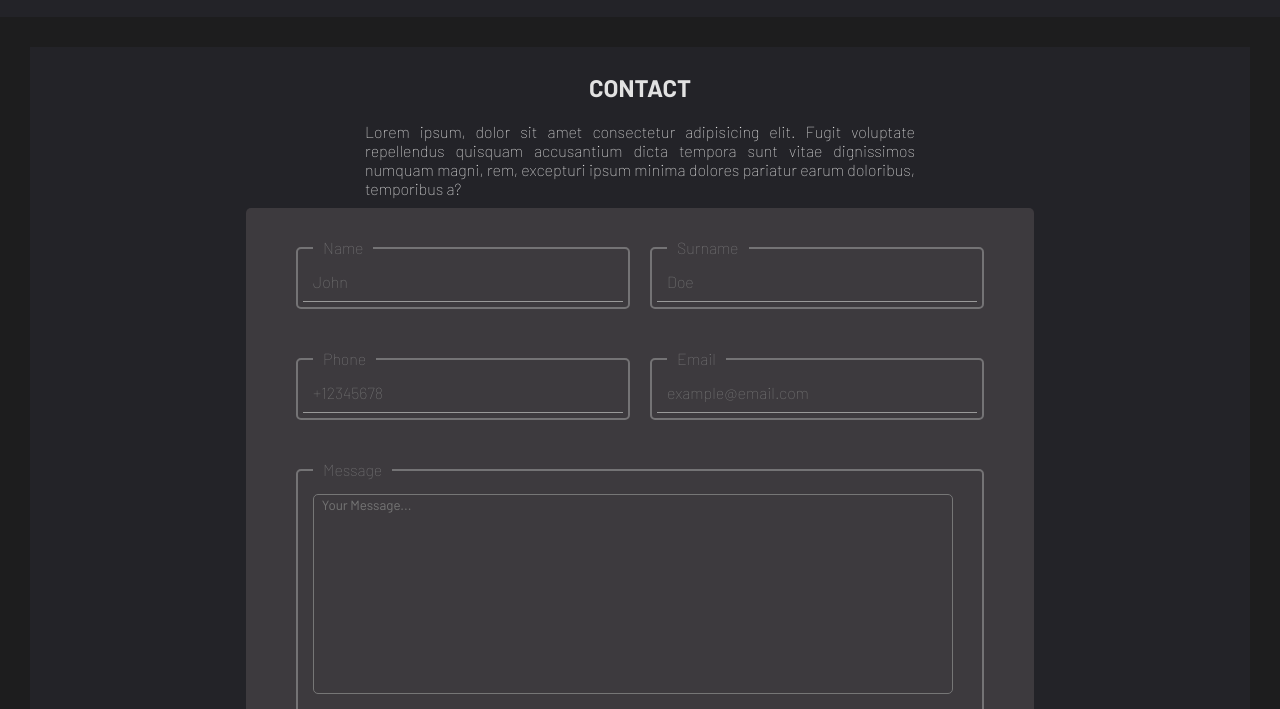
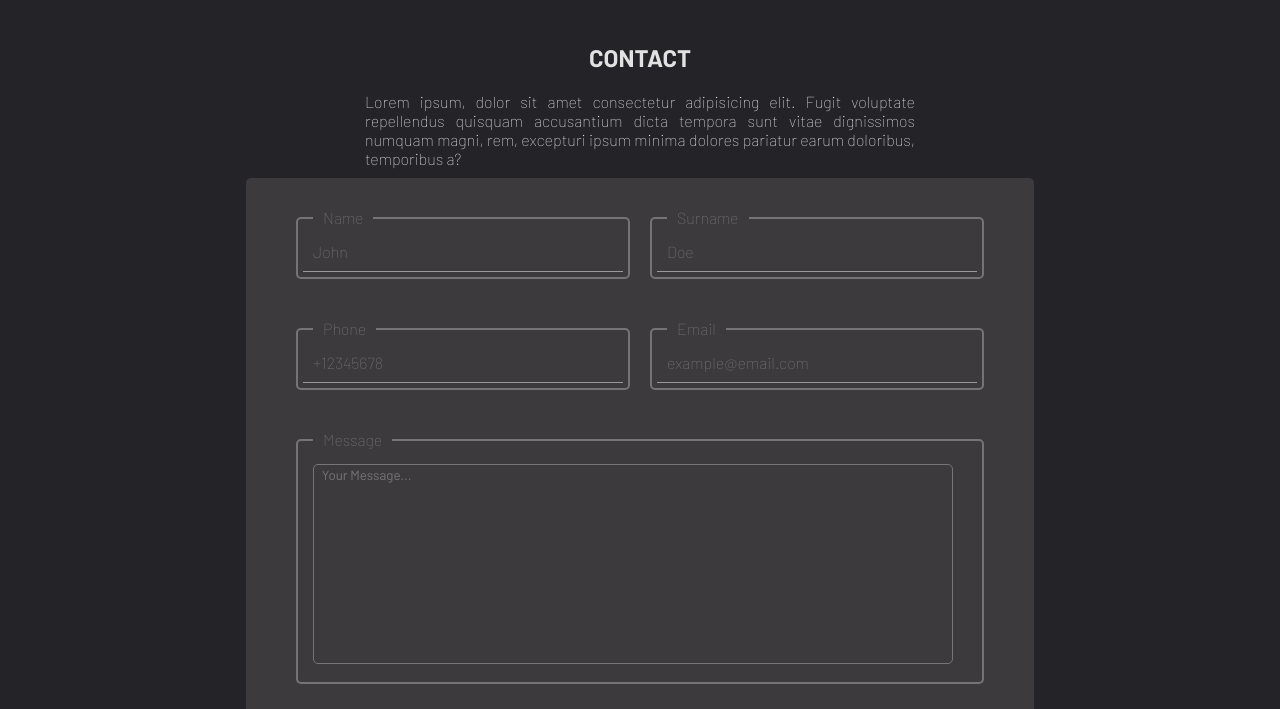
Before and after one commit to Juan-Hisa/Rent-car-JH, a plain HTML site: page pages/contact.html in a window 1280 px wide. Shown: the part 61-770 px from the top of the page. Drawn offline with nearby package versions, Linux system fonts and the light colour scheme.

Commit message:
Desborde-contact-form

```diff
--- a/css/style.css
+++ b/css/style.css
@@ -261,7 +261,7 @@ margin: auto;
 }
 
 .box-container__contact{
-    margin: 1.875rem;
+    margin: auto;
     background-color: #232328;
     color: #e2e2e2;
     padding: 16px;
@@ -671,6 +671,7 @@ footer p{
     }
     .box-form{
         padding: 0;
+        max-width: 25rem;
     }
     .contact-form{
         margin: auto;
```
